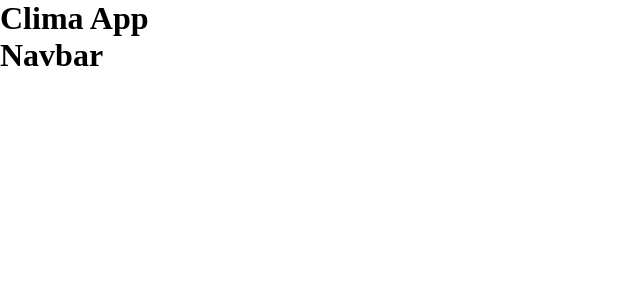
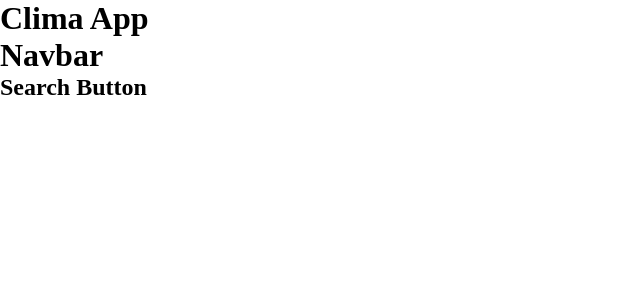
Before and after one commit to MatheusQuintanilhaa/Desafio-frontend-hurb, a React (Vite) app: page / in a window 1280 px wide. Shown: the top 300 px of the page, without its empty margins (0-640 px from the left). Built offline with nearby package versions, Linux system fonts and the light colour scheme.

Commit message:
feat: First commit in this branch

```diff
--- a/src/components/Navbar.tsx
+++ b/src/components/Navbar.tsx
@@ -1,7 +1,10 @@
+import SearchButton from "./SearchButton";
+
 const Navbar = () => {
   return (
     <div>
       <h1>Navbar</h1>
+      <SearchButton />
     </div>
   );
 };
--- a/src/components/SearchButton.tsx
+++ b/src/components/SearchButton.tsx
@@ -0,0 +1,9 @@
+const SearchButton = () => {
+  return (
+    <div>
+      <h2>Search Button</h2>
+    </div>
+  );
+};
+
+export default SearchButton;
```
